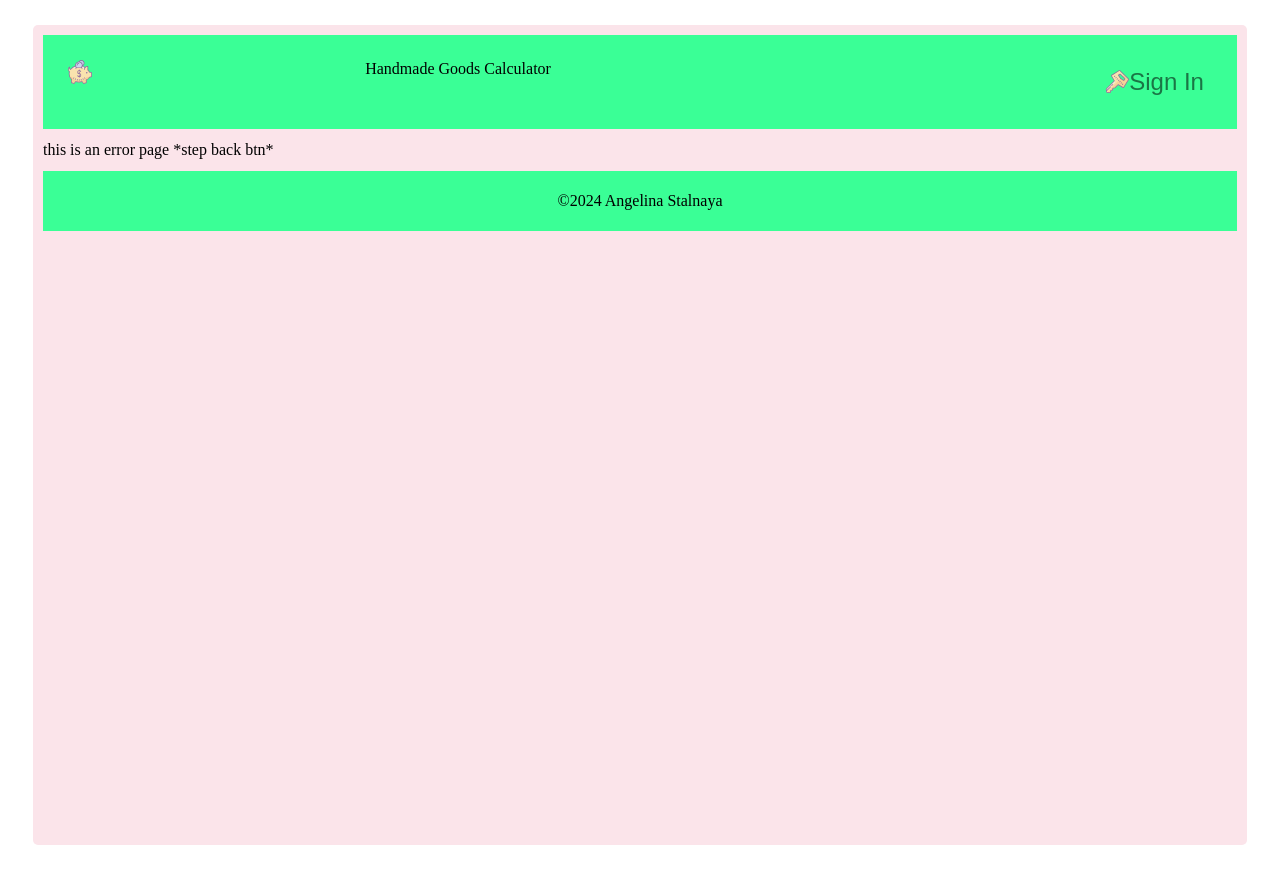
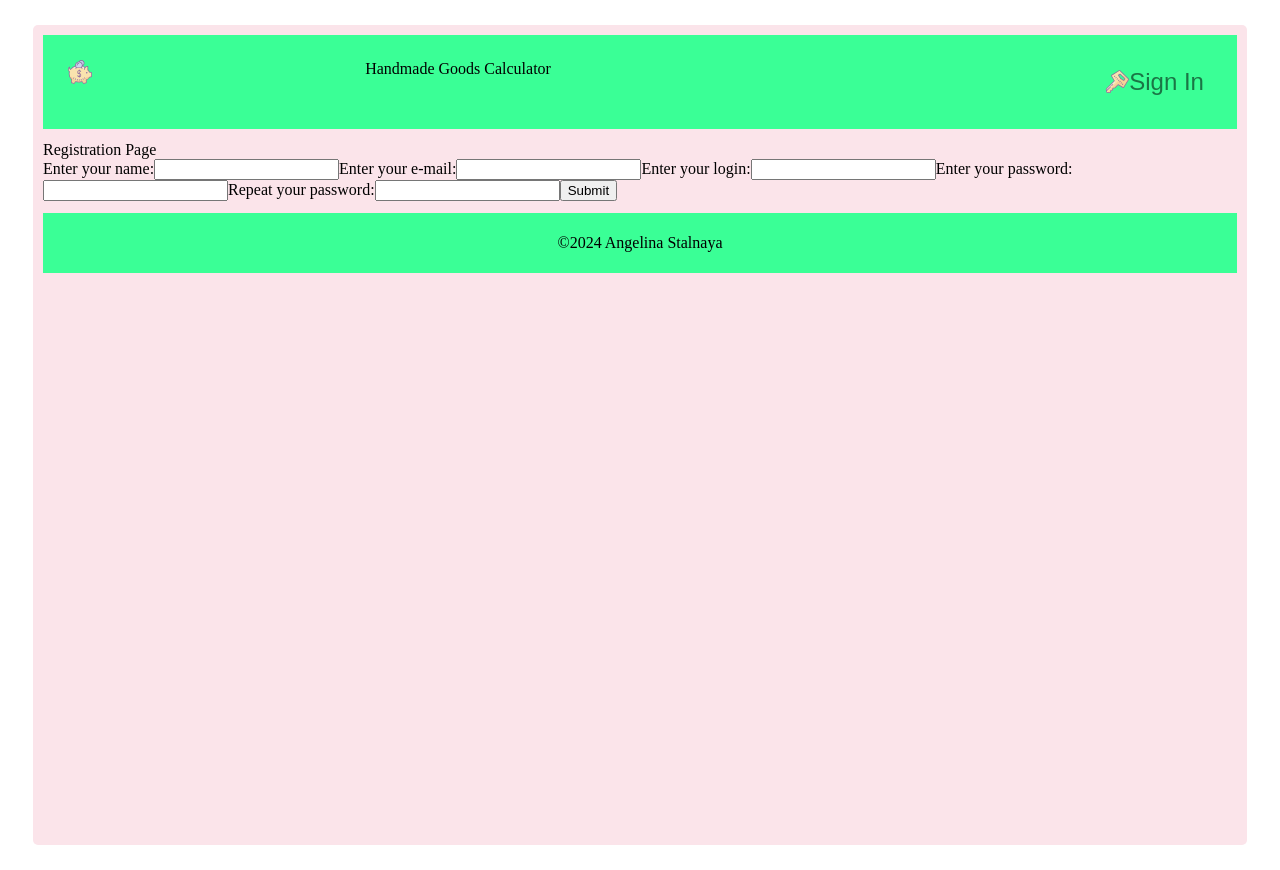
Before and after one commit to AngelinaStalnaya/goods_cost_app, a React (Create React App) app: page /signup in a window 1280 px wide. Built offline with nearby package versions, Linux system fonts and the light colour scheme.

Commit message:
sign up and log in pages added

```diff
--- /dev/null
+++ b/src/components/LogIn.jsx
@@ -0,0 +1,37 @@
+import React from "react";
+import {findUser} from '../requests/userRequests';
+
+
+const LogIn = () => {
+  const handleFormSubmit = async (e) => {
+    e.preventDefault();
+
+    const data = new FormData(e.target);
+    console.log(data)
+
+    // let response = await findUser(data);
+    // alert(response);
+  };
+
+  return (
+    <>
+      <div>LogIn Page</div>
+      <form
+        id="logInForm"
+        onSubmit={handleFormSubmit}
+      >
+        <label htmlFor="login">Enter login</label>
+        <input id="login" name="login" required type="text"></input>
+
+        <label htmlFor="password">Enter password</label>
+        <input id="password" name="password" type="password" required></input>
+
+        <button type="submit">
+          Submit
+        </button>
+      </form>
+    </>
+  );
+};
+
+export default LogIn;
--- /dev/null
+++ b/src/components/SignUp.jsx
@@ -0,0 +1,37 @@
+import React from "react";
+
+const SignUp = () => {
+  return (
+    <>
+      <div>Registration Page</div>
+      <form>
+        <label htmlFor="name">Enter your name:</label>
+        <input id="name" name="name" required></input>
+
+        <label htmlFor="email">Enter your e-mail:</label>
+        <input id="email" name="email" required></input>
+
+        <label htmlFor="login">Enter your login:</label>
+        <input id="login" name="login" required></input>
+
+        <label htmlFor="password1">Enter your password:</label>
+        <input id="password1" name="password1" type='password' required></input>
+
+        <label htmlFor="password2">Repeat your password:</label>
+        <input id="password2" name="password2" type='password' required></input>
+
+        <button
+          onClick={(e) => {
+            e.preventDefault();
+            console.log("form submit clicked");
+          }}
+          type='submit'
+        >
+          Submit
+        </button>
+      </form>
+    </>
+  );
+};
+
+export default SignUp;
--- a/src/components/pages/Routes.jsx
+++ b/src/components/pages/Routes.jsx
@@ -4,6 +4,8 @@ import Calculator from "./Calculator";
 import Profile from "./Profile";
 import Error from './Error';
 import CalculationForm from "./CalculationForm";
+import SignUp from '../SignUp';
+import LogIn from '../LogIn';
 
 
 
@@ -14,6 +16,9 @@ const RoutesComponent = () => {
     <Route path='/' element={<Calculator/>}/>
     <Route path='/profile' element={<Profile/>} />
     <Route path='/calculation/:projectName' element={<CalculationForm /> } />
+    <Route path='/signup' element={<SignUp />} />
+    <Route path='/login' element={<LogIn /> } />
+
 
     <Route path='*'  element={<Error />} />
   </Routes>
--- a/src/redux/user/userSlice.js
+++ b/src/redux/user/userSlice.js
@@ -37,9 +37,6 @@ const userSlice = createSlice({
     .addCase(loggedInAsync.fulfilled, (state, action) => {
         state.isAuthorized = true;
         state.name = action.payload.name;
-        console.log('in the addcase async get user data')
-        console.log(action.payload.name)
-
         })
   },
 });
--- a/src/requests/userRequests.js
+++ b/src/requests/userRequests.js
@@ -22,3 +22,9 @@ export const deleteUser = (id) => {
         console.log(data)
     })
 };
+
+export const findUser = (userData) => {
+    axios.post('http://localhost:7000/auth/user/find', userData).then((data) => {
+        console.log(data)
+    })
+};
```
